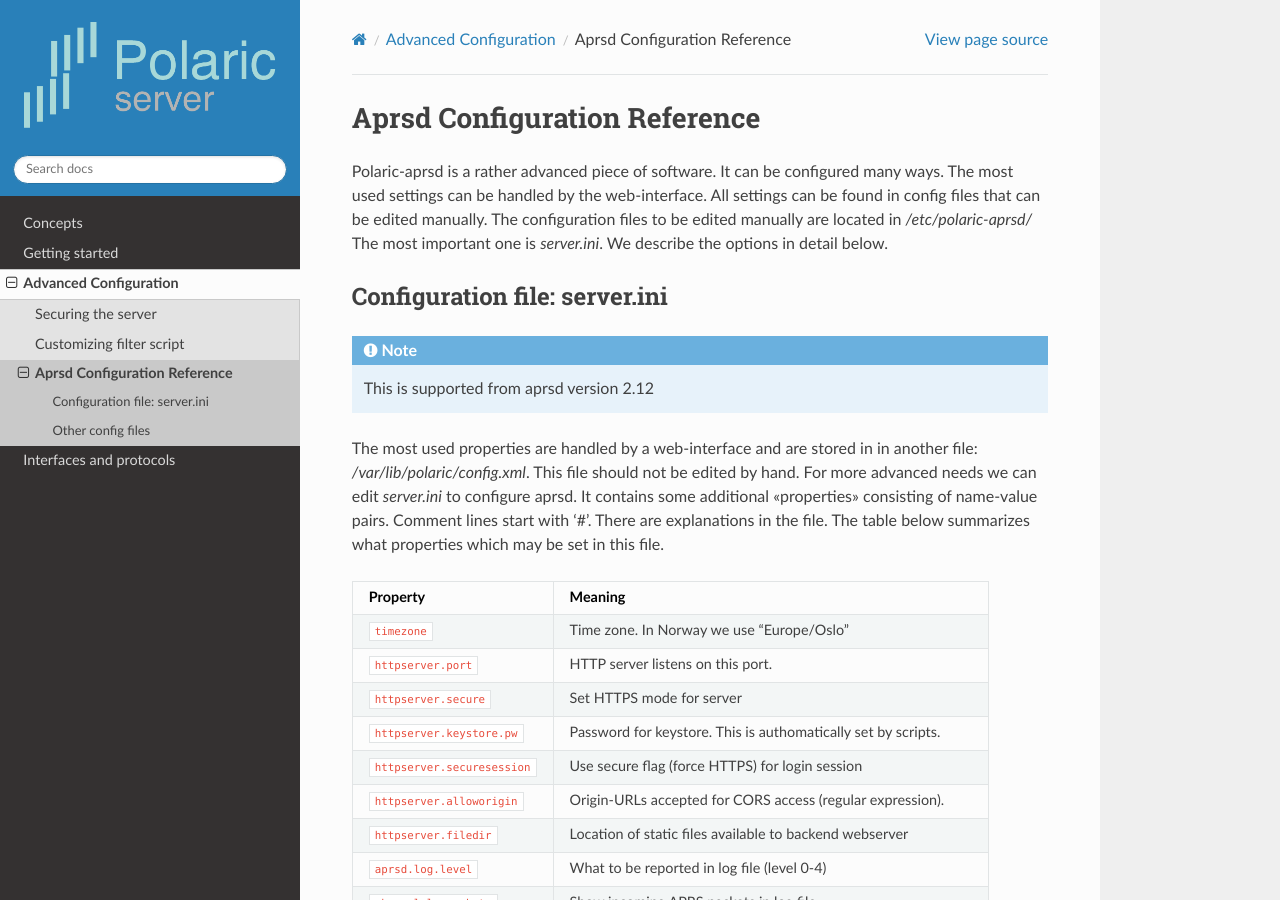
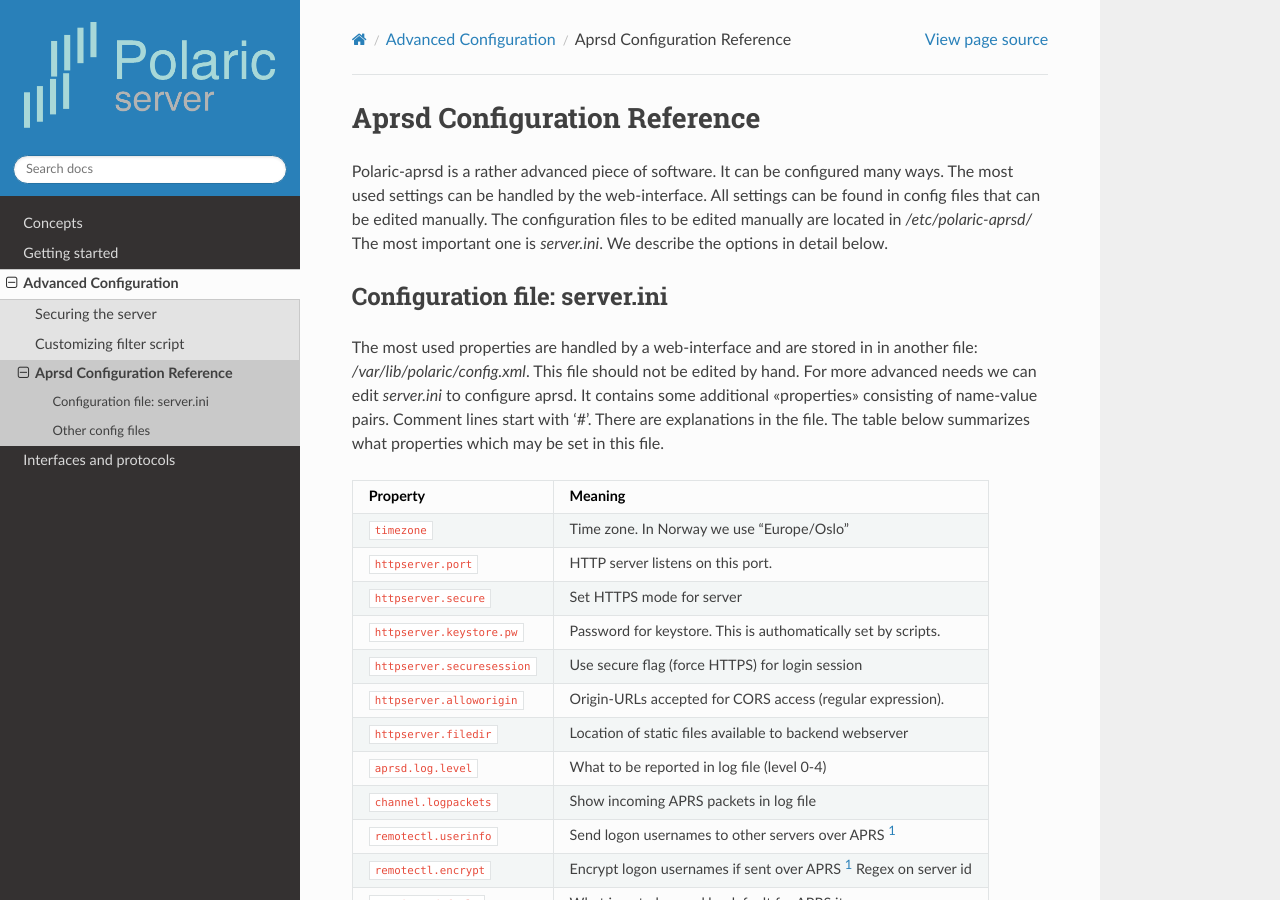
Before and after one commit to joakimsk/docs, a Sphinx documentation site: the page built from docs/configref.rst, in a window 1280 px wide and 900 px high. Built offline with Sphinx 7.4.7 and the Read the Docs theme 2.0.0, drawn with Linux system fonts in a browser that asks for light colours.

Commit message:
Update configref.rst

```diff
--- a/docs/configref.rst
+++ b/docs/configref.rst
@@ -6,9 +6,6 @@
 
 Configuration file: server.ini
 ------------------------------
-
-.. note::
-    This is supported from aprsd version 2.12
 
 The most used properties are handled by a web-interface and are stored in in another file: */var/lib/polaric/config.xml*. This file should not be edited by hand. For more advanced needs we can edit *server.ini* to configure aprsd. It contains some additional «properties» consisting of name-value pairs. Comment lines start with '#'. There are explanations in the file. The table below summarizes what properties which may be set in this file.
 
```
